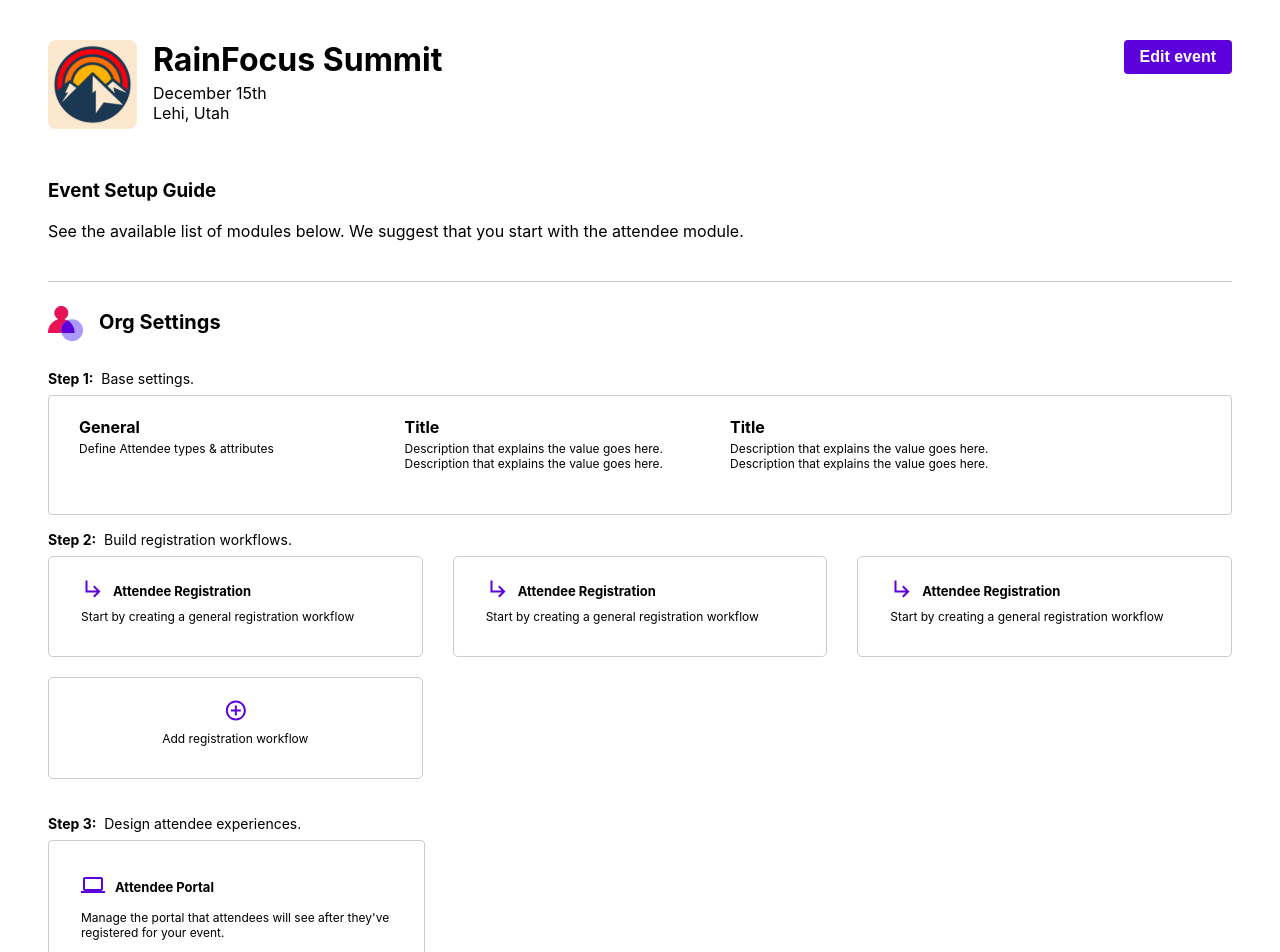
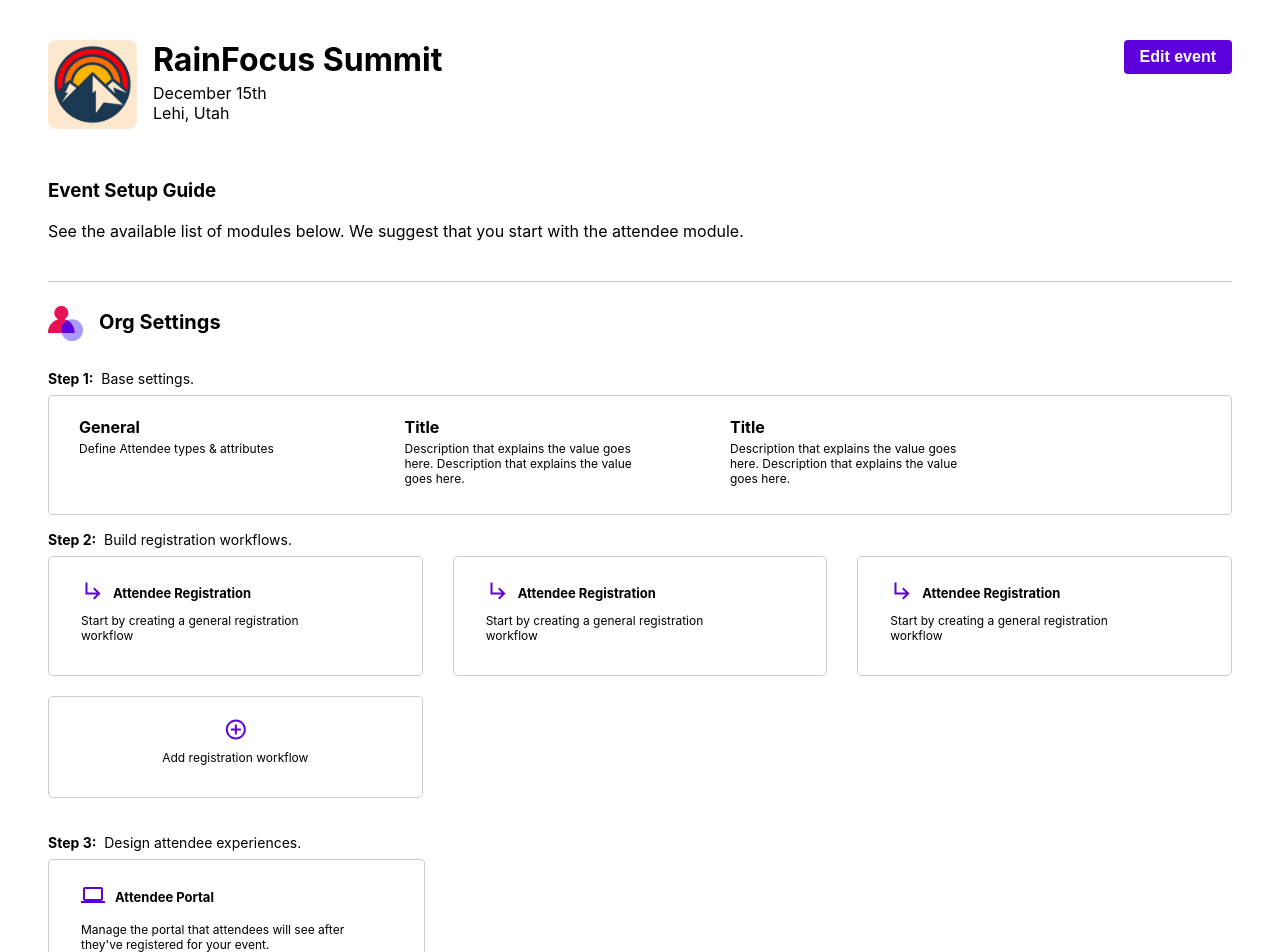
Before and after one commit to mcarpent87/mc-rf-ui, a React (Create React App) app: page / in a window 1280 px wide. Shown: the top 952 px of the page. Built offline with nearby package versions, Linux system fonts and the light colour scheme.

Commit message:
cleanup css

```diff
--- a/src/App.scss
+++ b/src/App.scss
@@ -43,9 +43,15 @@
   margin-bottom: 8px;
 }
 
+.step-title {
+  font-size: 13px;
+  margin: 0;
+}
+
 .step-subtext {
   text-align: left;
   font-size: 12px;
+  width: 80%;
 }
 
 //Org Settings
@@ -86,6 +92,12 @@
   justify-content: flex-start;
 }
 
+.step-subtext-2 {
+  font-size: 12px;
+  text-align: left;
+  width: 85%;
+}
+
 //Step 3
 .card,
 .card-step-3 {
@@ -114,7 +126,7 @@
   display: flex;
   flex-direction: column;
   justify-content: center;
-  padding: 32px;
+  padding: 8px 0px 0px 32px;
 }
 
 .card-step-3 .icon {
@@ -124,11 +136,6 @@
 
 .card-step-3 .text {
   display: inline-block;
-}
-
-.step-3-title {
-  font-size: 13px;
-  margin: 0;
 }
 
 //styles for step 4
@@ -151,11 +158,8 @@
   color: white;
 }
 
-.col.column1 {
+.column1 {
   display: flex;
-}
-
-.column1 {
   flex: 3;
 }
 
--- a/src/app/components/stepFour.js
+++ b/src/app/components/stepFour.js
@@ -2,7 +2,7 @@
 
 const StepFour = () => {
   return (
-    <div className="col">
+    <div>
       <header className="step-header">
         <b>Step 4:</b> &nbsp; Build your exhibitor platform.
       </header>
--- a/src/app/components/stepThree.js
+++ b/src/app/components/stepThree.js
@@ -2,7 +2,7 @@
 
 const StepThree = () => {
   return (
-    <div className="col">
+    <div>
       <header className="step-header">
         <b>Step 3:</b> &nbsp; Design attendee experiences.
       </header>
@@ -13,7 +13,7 @@
               <img src="/computer.svg" alt="Icon" />
             </div>
             <div className="text">
-              <h5 className="step-3-title">Attendee Portal</h5>
+              <h5 className="step-title">Attendee Portal</h5>
             </div>
           </div>
           <div className="additional-text">
--- a/src/app/components/stepTwo.js
+++ b/src/app/components/stepTwo.js
@@ -26,7 +26,7 @@
     ]);
   };
   return (
-    <div className="col">
+    <div>
       <header className="step-header">
         <b>Step 2:</b> &nbsp; Build registration workflows.
       </header>
@@ -38,11 +38,11 @@
                 <img src="/logic_arrow.svg" alt="Icon" />
               </div>
               <div className="text">
-                <h5 className="step-3-title">{workflow.title}</h5>
+                <h5 className="step-title">{workflow.title}</h5>
               </div>
             </div>
             <div className="additional-text">
-              <p className="step-subtext">{workflow.subtext}</p>
+              <p className="step-subtext-2">{workflow.subtext}</p>
             </div>
           </div>
         ))}
```
